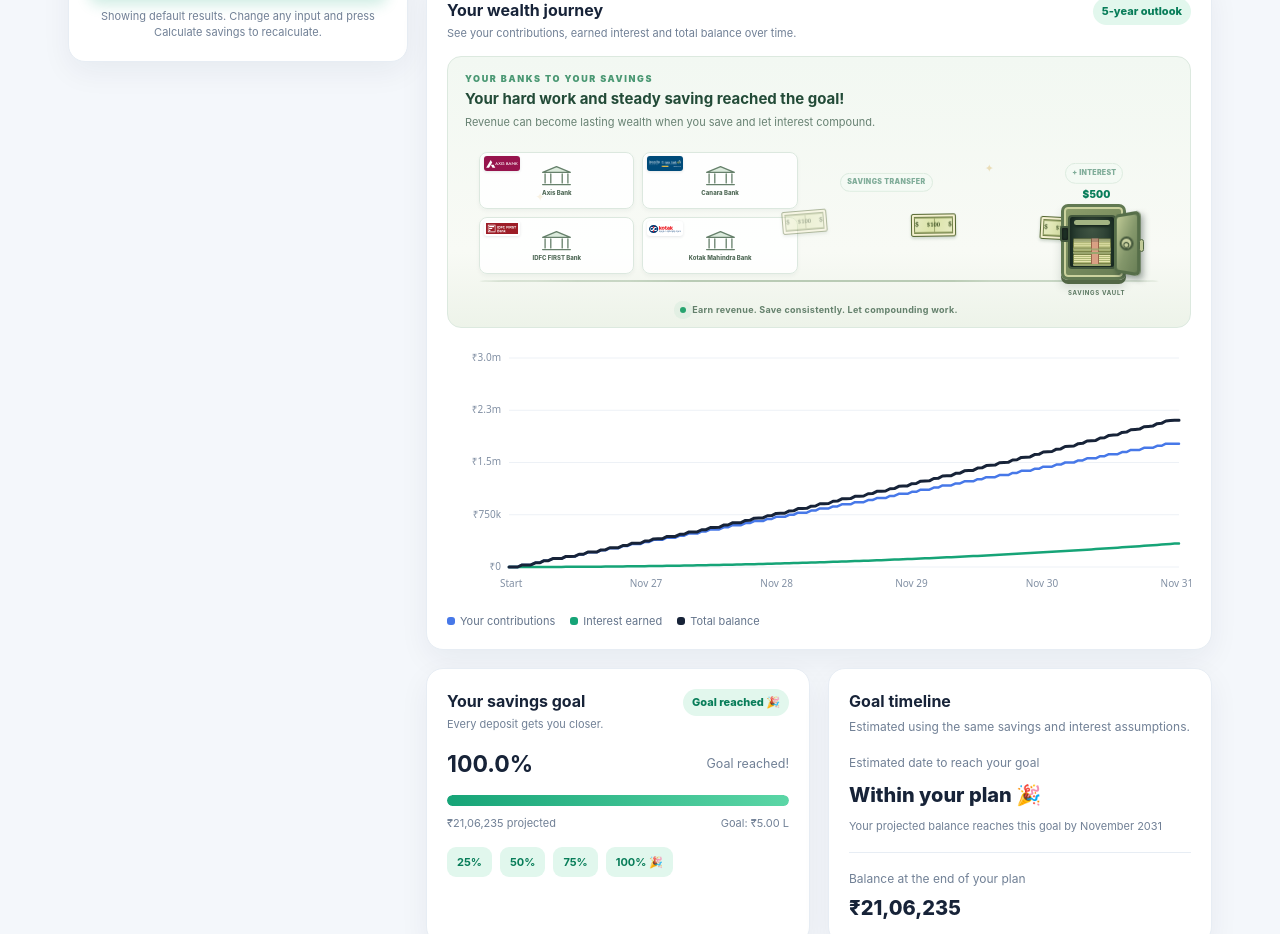
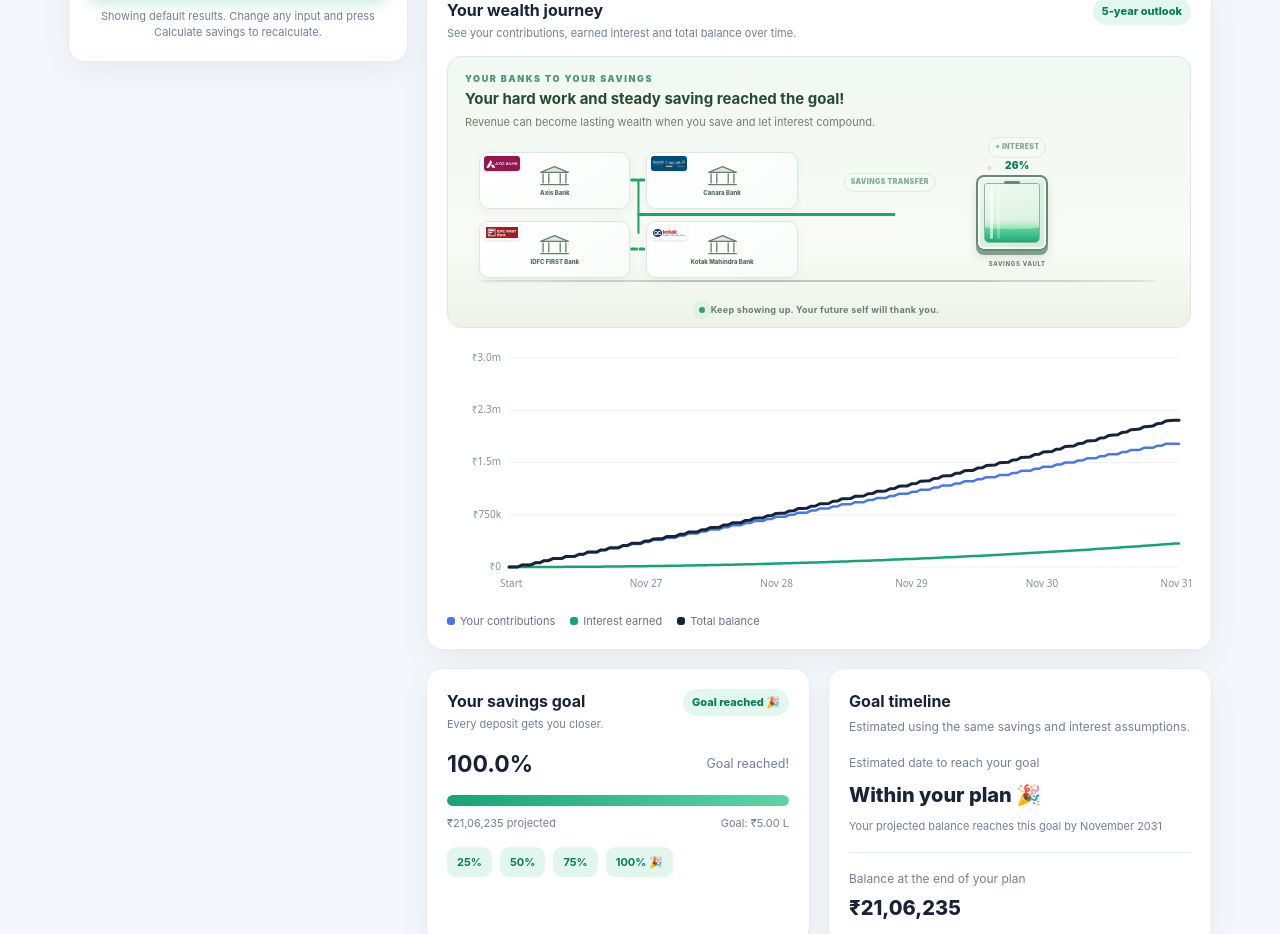
Before and after one commit to TechKarnan/savewise, a React (Vite) app: page / in a window 1280 px wide. Shown: the part 1220-2154 px from the top of the page. Built offline with nearby package versions, Linux system fonts and the light colour scheme.

Commit message:
updated the bank design

```diff
--- a/src/App.jsx
+++ b/src/App.jsx
@@ -47,6 +47,15 @@ export default function App() {
         now.getDate()
       ).getTime();
       const elapsedToday = (now.getTime() - startOfDay) / 86_400_000;
+      const dayPercentage = Math.min(100, Math.max(0, elapsedToday * 100));
+      const vaultFill = $('vaultFill');
+      const vaultProgress = $('vaultDayProgress');
+      vaultFill.style.height = dayPercentage + '%';
+      vaultProgress.textContent = Math.round(dayPercentage) + '%';
+      vaultProgress.setAttribute(
+        'aria-label',
+        dayPercentage.toFixed(1) + '% of today elapsed'
+      );
       const startOfMonth = new Date(
         now.getFullYear(),
         now.getMonth(),
@@ -1489,11 +1498,11 @@ export default function App() {
                   </span>
 
                   <strong id="gardenMessage">
-                    Bring your bank savings together.
+                    Every saving brings your future closer.
                   </strong>
 
                   <span id="gardenSub">
-                    Watch your money move into your savings vault.
+                    Small, steady deposits can grow into something meaningful.
                   </span>
                 </div>
 
@@ -1510,30 +1519,25 @@ export default function App() {
                     ))}
                   </div>
                   <div className="bank-transfer-label">SAVINGS TRANSFER</div>
-                  <div className="transfer-note transfer-note-one"><span>$</span><span>$100</span><span>$</span></div>
-                  <div className="transfer-note transfer-note-two"><span>$</span><span>$100</span><span>$</span></div>
-                  <div className="transfer-note transfer-note-three"><span>$</span><span>$100</span><span>$</span></div>
+                  <svg className="savings-flow" viewBox="0 0 1000 168" preserveAspectRatio="none">
+                    <path className="flow-progress flow-bank-axis" pathLength="100" d="M235 46 L245 46" />
+                    <path className="flow-progress flow-bank-canara" pathLength="100" d="M253 46 L245 46" />
+                    <path className="flow-progress flow-bank-idfc" pathLength="100" d="M235 115 L245 115" />
+                    <path className="flow-progress flow-bank-kotak" pathLength="100" d="M253 115 L245 115" />
+                    <path className="flow-progress flow-collector" pathLength="100" d="M245 46 L245 115" />
+                    <path className="flow-progress flow-main" pathLength="100" d="M245 80.5 L735 80.5" />
+                  </svg>
 
                   <div className="vault-savings">
-                    <div className="savings-amount" aria-label="Illustrative savings amount increasing from zero to one thousand dollars">
-                      <span>$0</span>
-                      <span>$250</span>
-                      <span>$500</span>
-                      <span>$750</span>
-                      <span>$1,000</span>
+                    <div className="vault-day-progress" id="vaultDayProgress">
+                      0%
                     </div>
                     <div className="savings-vault">
                       <div className="vault-interior">
-                        <span className="stored-bundle stored-bundle-one"></span>
-                        <span className="stored-bundle stored-bundle-two"></span>
-                        <span className="stored-bundle stored-bundle-three"></span>
-                        <span className="stored-bundle stored-bundle-four"></span>
+                        <div className="vault-fill" id="vaultFill"></div>
+                        <div className="vault-glass-glint"></div>
                       </div>
-                      <div className="vault-slot"></div>
-                      <div className="vault-door">
-                        <span>○</span>
-                      </div>
-                      <span className="vault-handle"></span>
+                      <div className="vault-rim"></div>
                     </div>
                     <strong className="vault-label">SAVINGS VAULT</strong>
                   </div>
@@ -1546,7 +1550,7 @@ export default function App() {
 
                 <div className="journey-caption">
                   <span className="journey-live-dot"></span>
-                  Earn revenue. Save consistently. Let compounding work.
+                  Keep showing up. Your future self will thank you.
                 </div>
 
               </div>
--- a/src/index.css
+++ b/src/index.css
@@ -79,59 +79,42 @@ main{max-width:1180px;margin:-1px auto 50px;padding:22px 18px}.grid{display:grid
 .journey-heading>span:last-child{font-size:11px;color:#688273}
 .growth-scene{height:168px;position:relative;margin-top:4px;overflow:hidden}
 .growth-ground{position:absolute;bottom:20px;left:2%;right:2%;height:2px;border-radius:50%;background:#b9cbb5}
-.bank-network{position:absolute;z-index:2;top:18px;left:2%;width:45%;display:grid;grid-template-columns:1fr 1fr;gap:8px}
-.bank-branch{position:relative;min-width:0;height:57px;display:flex;flex-direction:column;align-items:center;justify-content:center;gap:1px;border:1px solid #dce8df;border-radius:8px;background:#ffffffd9;box-shadow:0 2px 4px #2036260b}
+.bank-network{position:absolute;z-index:2;top:18px;left:2%;width:45%;display:grid;grid-template-columns:repeat(2,minmax(0,1fr));column-gap:16px;row-gap:12px}
+.bank-branch{position:relative;min-width:0;height:57px;display:flex;flex-direction:column;align-items:center;justify-content:center;gap:1px;border:1px solid #dce8df;border-radius:10px;background:linear-gradient(145deg,#fff 0%,#f8fcf9 100%);box-shadow:0 3px 9px #2036260d}
 .bank-branch .bank-logo-frame{position:absolute;top:3px;left:4px;width:36px;height:15px;padding:2px;border-radius:3px}
 .bank-branch svg{width:33px;height:22px;fill:#dcebdd;stroke:#66806b;stroke-width:1.6;stroke-linecap:round;stroke-linejoin:round}
 .bank-branch>span:last-child{overflow:hidden;max-width:100%;color:#526b59;font-size:6px;font-weight:800;text-overflow:ellipsis;white-space:nowrap}
-.bank-transfer-label{position:absolute;z-index:3;top:36px;left:53%;padding:3px 6px;border:1px solid #cfe4d4;border-radius:12px;background:#f3faf5;color:#43856a;font-size:7px;font-weight:900;letter-spacing:.4px;animation:interestGlow 3s ease-in-out infinite}
-.transfer-note{position:absolute;z-index:3;top:83px;left:43%;width:45px;height:23px;display:flex;align-items:center;justify-content:space-between;padding:2px 3px;border:1.5px solid #52652f;border-radius:2px;background:linear-gradient(110deg,#e8ecc6 0%,#dce4aa 48%,#e8ecc6 100%);color:#465a2b;box-shadow:inset 0 0 0 2px #f4f0cf,inset 0 0 0 3px #718149,0 2px 3px #31573a33;animation:bankCashTravel 5.4s linear infinite}
-.transfer-note:before{content:"";position:absolute;inset:3px 2px;border-top:1px solid #8e9b5b;border-bottom:1px solid #8e9b5b;opacity:.7}
-.transfer-note:after{content:"";position:absolute;top:3px;bottom:3px;left:50%;width:1px;background:#a0aa70}
-.transfer-note span{z-index:1;font-family:Georgia,serif;font-weight:900}
-.transfer-note span:first-child,.transfer-note span:last-child{font-size:7px}
-.transfer-note span:nth-child(2){font-size:6px}
-.transfer-note-two{animation-delay:1.8s}
-.transfer-note-three{animation-delay:3.6s}
-.stored-bundle{position:absolute;height:10px;border:1px solid #7b8449;border-radius:1px;background:repeating-linear-gradient(0deg,#aeb875 0 1px,#e6e5ae 1px 2px);box-shadow:0 2px 0 #9aa56d}
-.stored-bundle:before{content:"";position:absolute;z-index:2;top:-1px;bottom:-1px;left:48%;width:6px;border-right:1px solid #9b664b;border-left:1px solid #9b664b;background:#d9a084}
-.vault-savings{position:absolute;z-index:4;right:5%;bottom:5px;width:82px;height:112px}
-.savings-amount{position:absolute;top:0;left:0;right:0;height:19px;display:grid;place-items:center;color:#087d59;font-size:10px;font-weight:900;letter-spacing:.2px}
-.savings-amount span{position:absolute;opacity:0;animation:amountCount 12s steps(1,end) infinite}
-.savings-amount span:nth-child(1){animation-delay:0s}
-.savings-amount span:nth-child(2){animation-delay:2.4s}
-.savings-amount span:nth-child(3){animation-delay:4.8s}
-.savings-amount span:nth-child(4){animation-delay:7.2s}
-.savings-amount span:nth-child(5){animation-delay:9.6s}
-.savings-vault{position:absolute;left:5px;right:12px;bottom:17px;height:76px;border:3px solid #617952;border-radius:7px;background:linear-gradient(145deg,#8c9d6a,#667c53);box-shadow:inset 0 0 0 2px #cbd29e,0 4px 0 #536746,0 7px 10px #263e302b}
-.vault-interior{position:absolute;inset:8px 7px 8px 4px;overflow:hidden;border:2px solid #43583d;border-radius:4px;background:radial-gradient(ellipse at 50% 20%,#415543,#23382d 76%);box-shadow:inset 0 0 8px #111f18}
-.vault-interior:before{content:"";position:absolute;top:3px;left:4px;right:4px;height:5px;border-radius:3px;background:#a3b483;box-shadow:0 2px 3px #16261d}
-.vault-slot{position:absolute;z-index:4;top:19px;left:-4px;width:10px;height:16px;border:2px solid #43583d;border-radius:3px;background:#1d3025;box-shadow:inset 0 0 3px #111}
-.vault-door{position:absolute;z-index:5;top:8px;right:-16px;width:25px;height:57px;display:grid;place-items:center;border:3px solid #566e49;border-radius:5px;background:linear-gradient(110deg,#bec995,#84976b 55%,#6a8057);box-shadow:2px 3px 5px #1f302966;transform:perspective(70px) rotateY(-24deg);transform-origin:left center}
-.vault-door span{width:13px;height:13px;display:grid;place-items:center;border:2px solid #42563a;border-radius:50%;background:#c9d1a0;color:#43563a;font-size:8px;font-weight:900}
-.vault-handle{position:absolute;z-index:6;top:32px;right:-21px;width:5px;height:13px;border:1px solid #526745;border-radius:3px;background:#c1ca98}
-.stored-bundle{z-index:2;left:3px;right:3px;opacity:0}
-.stored-bundle-one{bottom:3px;opacity:1}
-.stored-bundle-two{bottom:3px;animation:storeBundleTwo 12s ease-in-out infinite}
-.stored-bundle-three{bottom:3px;animation:storeBundleThree 12s ease-in-out infinite}
-.stored-bundle-four{bottom:3px;animation:storeBundleFour 12s ease-in-out infinite}
+.bank-transfer-label{position:absolute;z-index:3;top:36px;left:60%;padding:3px 6px;border:1px solid #cfe4d4;border-radius:12px;background:#f3faf5;color:#43856a;font-size:7px;font-weight:900;letter-spacing:.4px;transform:translateX(-50%);animation:interestGlow 3s ease-in-out infinite}
+.savings-flow{position:absolute;z-index:1;inset:0;width:100%;height:100%;overflow:visible}
+.flow-progress{fill:none;stroke:#1da66e;stroke-width:3;stroke-linecap:round;stroke-dasharray:100;stroke-dashoffset:100;animation:drawSavingsFlow 8s linear infinite}
+.flow-bank-axis{animation-delay:0s}
+.flow-bank-canara{animation-delay:.08s}
+.flow-bank-idfc{animation-delay:.16s}
+.flow-bank-kotak{animation-delay:.24s}
+.flow-collector{animation-delay:.32s}
+.flow-main{animation-delay:.48s}
+.flow-junction{fill:none;stroke:#438b60;stroke-width:3.5;stroke-linecap:round}
+.vault-savings{position:absolute;z-index:4;left:78%;top:22px;width:90px;height:112px;transform:translateX(-50%)}
+.vault-day-progress{position:absolute;top:0;left:0;right:0;height:19px;display:grid;place-items:center;color:#087d59;font-size:10px;font-weight:900;letter-spacing:.2px}
+.savings-vault{position:absolute;left:4px;right:14px;bottom:17px;height:76px;border:2px solid #668a73;border-radius:8px;background:linear-gradient(145deg,#e7f7ebaa,#b8dec899);box-shadow:inset 0 0 0 2px #ffffffaa,0 4px 0 #829e88,0 7px 10px #263e3020}
+.vault-interior{position:absolute;inset:6px;overflow:hidden;border:1px solid #8eb69b;border-radius:3px 3px 5px 5px;background:linear-gradient(180deg,#f8fff966,#d3f0dc88)}
+.vault-fill{position:absolute;right:0;bottom:0;left:0;height:0;background:linear-gradient(180deg,#6bd59a,#1aa879);box-shadow:0 -2px 6px #43bc8770;transition:height .8s linear}
+.vault-fill:before{content:"";position:absolute;top:-2px;right:0;left:0;height:4px;border-radius:50%;background:#9df0bc;opacity:.8}
+.vault-glass-glint{position:absolute;top:3px;bottom:3px;left:5px;width:3px;border-radius:3px;background:#fff9;box-shadow:7px 0 0 #fff4}
+.vault-rim{position:absolute;top:4px;left:50%;width:16px;height:3px;border-radius:4px;background:#668a73;transform:translateX(-50%)}
 .vault-label{position:absolute;bottom:0;left:0;right:0;text-align:center;color:#58755e;font-size:6px;letter-spacing:.7px}
-.interest-loop{position:absolute;z-index:3;top:26px;right:7%;padding:4px 6px;border:1px solid #cfe4d4;border-radius:14px;background:#f3faf5;color:#43856a;font-size:7px;font-weight:900;letter-spacing:.3px;animation:interestGlow 3s ease-in-out infinite}
+.interest-loop{position:absolute;z-index:3;top:0;left:78%;right:auto;padding:4px 6px;border:1px solid #cfe4d4;border-radius:14px;background:#f3faf5;color:#43856a;font-size:7px;font-weight:900;letter-spacing:.3px;transform:translateX(-50%);animation:interestGlow 3s ease-in-out infinite}
 .growth-spark{position:absolute;color:#d5a744;animation:sparkle 2s ease-in-out infinite}
 .spark-one{top:23px;right:25%}
 .spark-two{top:55px;left:10%;font-size:10px;animation-delay:.7s}
 .journey-caption{display:flex;align-items:center;gap:6px;justify-content:center;color:#64806c;font-size:9px;font-weight:700;letter-spacing:.3px;padding-top:1px}
 .journey-live-dot{width:6px;height:6px;border-radius:50%;background:#27a46f;box-shadow:0 0 0 3px #27a46f20;animation:livePulse 1.7s infinite}
-@keyframes bankCashTravel{0%,5%{left:43%;opacity:0;transform:translateY(-7px) rotate(-5deg)}12%{opacity:1}75%{left:calc(100% - 132px);opacity:1;transform:translateY(0) rotate(3deg)}88%,100%{left:calc(100% - 132px);opacity:0;transform:translateY(-6px) scale(.8)}}
-@keyframes storeBundleTwo{0%,24%,100%{opacity:0;transform:translateY(12px)}31%,85%{opacity:1;transform:translateY(-12px)}}
-@keyframes storeBundleThree{0%,44%,100%{opacity:0;transform:translateY(12px)}51%,85%{opacity:1;transform:translateY(-24px)}}
-@keyframes storeBundleFour{0%,64%,100%{opacity:0;transform:translateY(12px)}71%,85%{opacity:1;transform:translateY(-36px)}}
-@keyframes amountCount{0%,19%{opacity:1}20%,100%{opacity:0}}
-@keyframes interestGlow{0%,100%{transform:translateY(3px);opacity:.65}50%{transform:translateY(-4px);opacity:1}}
+@keyframes drawSavingsFlow{0%,8%{stroke-dashoffset:100}88%,100%{stroke-dashoffset:0}}
+@keyframes interestGlow{0%,100%{transform:translate(-50%,3px);opacity:.65}50%{transform:translate(-50%,-4px);opacity:1}}
 @keyframes sparkle{0%,100%{opacity:.3;transform:scale(.7)}50%{opacity:1;transform:scale(1.2)}}
 @keyframes livePulse{0%,100%{box-shadow:0 0 0 3px #27a46f20}50%{box-shadow:0 0 0 6px #27a46f10}}
-@media(max-width:480px){.savings-journey{padding:13px 12px 9px}.journey-heading strong{font-size:13px}.growth-scene{height:155px}.bank-network{top:16px;left:1%;width:47%;gap:6px}.bank-branch{height:52px}.bank-transfer-label{left:51%;font-size:6px}.transfer-note{top:78px}.vault-savings{right:3%;bottom:3px;transform:scale(.82);transform-origin:bottom right}.interest-loop{right:5%;font-size:6px}}
-@media(prefers-reduced-motion:reduce){.savings-journey *{animation:none!important}.stored-bundle{opacity:1;transform:none}.stored-bundle-two{transform:translateY(-12px)}.stored-bundle-three{transform:translateY(-24px)}.stored-bundle-four{transform:translateY(-36px)}.savings-amount span{opacity:0}.savings-amount span:last-child{opacity:1}}
+@media(max-width:480px){.savings-journey{padding:13px 12px 9px}.journey-heading strong{font-size:13px}.growth-scene{height:155px}.bank-network{top:20px;left:1%;width:47%;column-gap:10px;row-gap:10px}.bank-branch{height:52px}.bank-transfer-label{left:60%;font-size:6px}.vault-savings{left:78%;top:13px;transform:translateX(-50%) scale(.82);transform-origin:top center}.interest-loop{left:78%;right:auto;font-size:6px}}
+@media(prefers-reduced-motion:reduce){.savings-journey *{animation:none!important}.flow-progress{stroke-dashoffset:0}.vault-fill{transition:none}}
 .legend{display:flex;gap:15px;flex-wrap:wrap;font-size:11px;color:#64748b;margin-top:8px}.dot{display:inline-block;width:8px;height:8px;border-radius:3px;margin-right:5px}.goal-row{display:flex;justify-content:space-between;gap:10px;align-items:center}.goal-row strong{font-size:23px}.goal-row small{color:var(--muted)}.progress{height:11px;background:#edf1f6;border-radius:20px;overflow:hidden;margin:14px 0 9px}.progress>div{height:100%;width:0;background:linear-gradient(90deg,#16a477,#5bd6a6);border-radius:20px;transition:width .35s}.goal-foot{display:flex;justify-content:space-between;gap:10px;font-size:11px;color:var(--muted)}.milestones{display:flex;gap:8px;flex-wrap:wrap;margin-top:15px}.mile{padding:7px 10px;border-radius:9px;background:#f4f6fa;color:#8a96a8;font-size:11px;font-weight:700}.mile.done{background:#e1f7ed;color:#087d59}.two{display:grid;grid-template-columns:1fr 1fr;gap:18px}.pill{font-size:11px;color:#087d59;background:#e2f7ed;border-radius:20px;padding:5px 9px;font-weight:800}.footer{text-align:center;color:#8793a5;font-size:11px;margin:20px 0 0}.empty{color:var(--muted);font-size:12px;text-align:center;padding:25px}
 @media(max-width:900px){.grid{grid-template-columns:1fr}.metrics{grid-template-columns:repeat(2,1fr)}.two{grid-template-columns:1fr}}
 @media(max-width:480px){header{padding:19px 17px 25px}main{padding:15px 12px}.panel{padding:16px}.metrics{gap:8px}.metric{padding:13px}.section-head{flex-wrap:wrap}.seg{width:100%;justify-content:space-between}.seg button{flex:1;padding:8px 4px}.chart-wrap{height:235px}.pair{gap:8px}}
```
